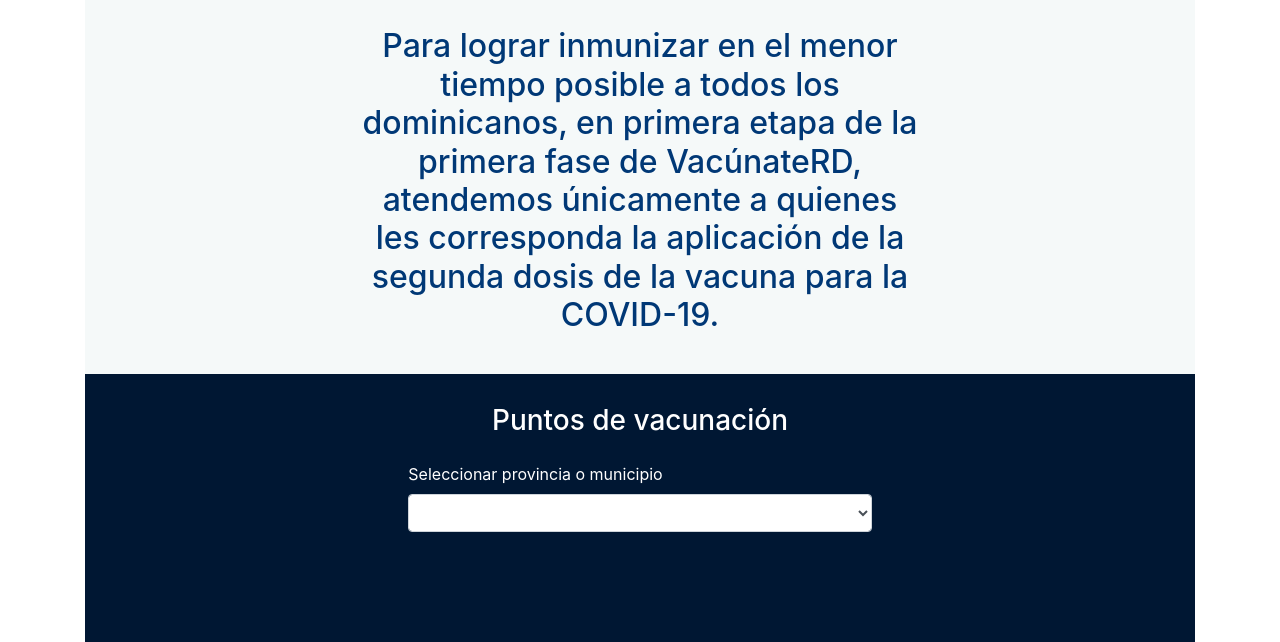
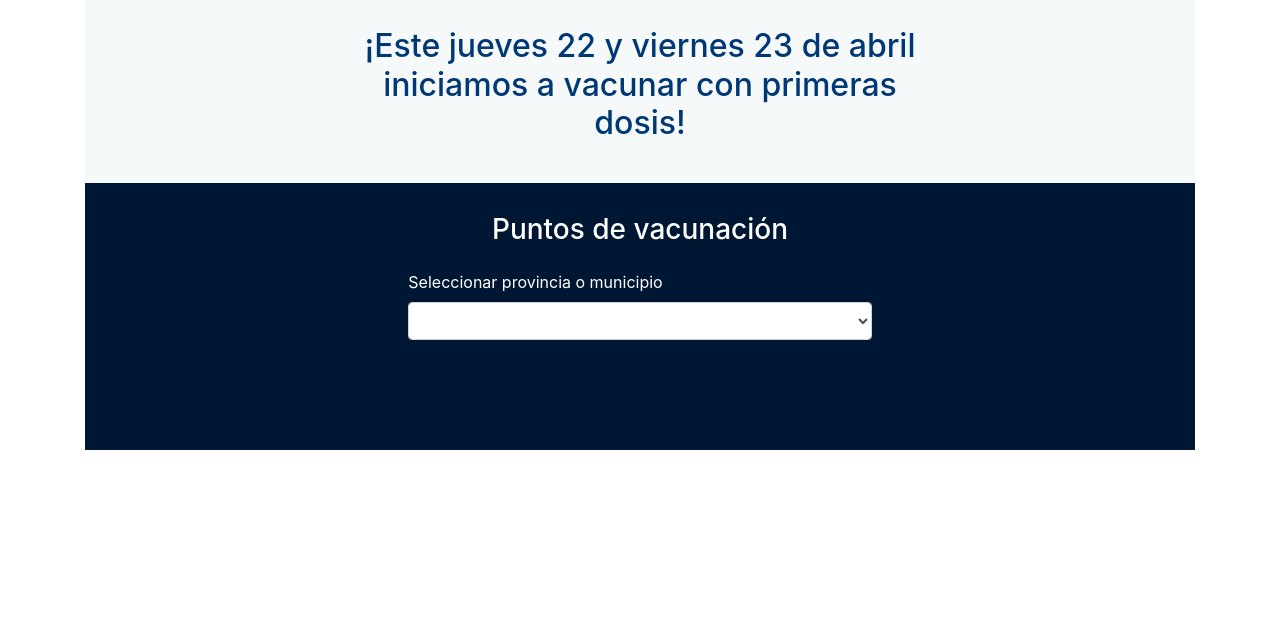
Before and after one commit to ogticrd/opticrd.github.io, a plain HTML site: page index.html in a window 1280 px wide. Shown: the part 306-948 px from the top of the page. After the commit the page ends 800 px from the top, so only its background shows below. Drawn offline with nearby package versions, Linux system fonts and the light colour scheme.

Commit message:
Frase principal

```diff
--- a/index.html
+++ b/index.html
@@ -16,7 +16,7 @@
           <div class="logo-vacunate">
             <img class="img-fluid" src="logo-vacunateRD.png">
           </div>
-          <h4 class="h4 header-title">Para lograr inmunizar en el menor tiempo posible a todos los dominicanos, en primera etapa de la primera fase de VacúnateRD, atendemos únicamente a quienes les corresponda la aplicación de la segunda dosis de la vacuna para la COVID-19.</h4>
+          <h4 class="h4 header-title">¡Este jueves 22 y viernes 23 de abril iniciamos a vacunar con primeras dosis!</h4>
         </div>
       </div>
       <div class="content">
```
